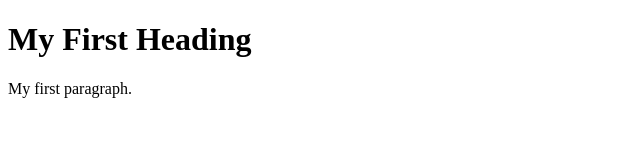
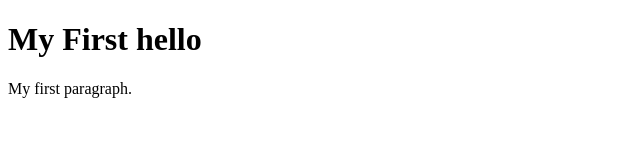
Before and after one commit to wroteandwrit/testingAgain, a plain HTML site: page index.html in a window 1280 px wide. Shown: the whole page, without its empty margins (0-640 px from the left). Drawn offline with Linux system fonts and the light colour scheme.

Commit message:
Update index.html

```diff
--- a/index.html
+++ b/index.html
@@ -2,7 +2,7 @@
 <html>
 <body>
 
-<h1>My First Heading</h1>
+<h1>My First hello</h1>
 <p>My first paragraph.</p>
 
 </body>
```
